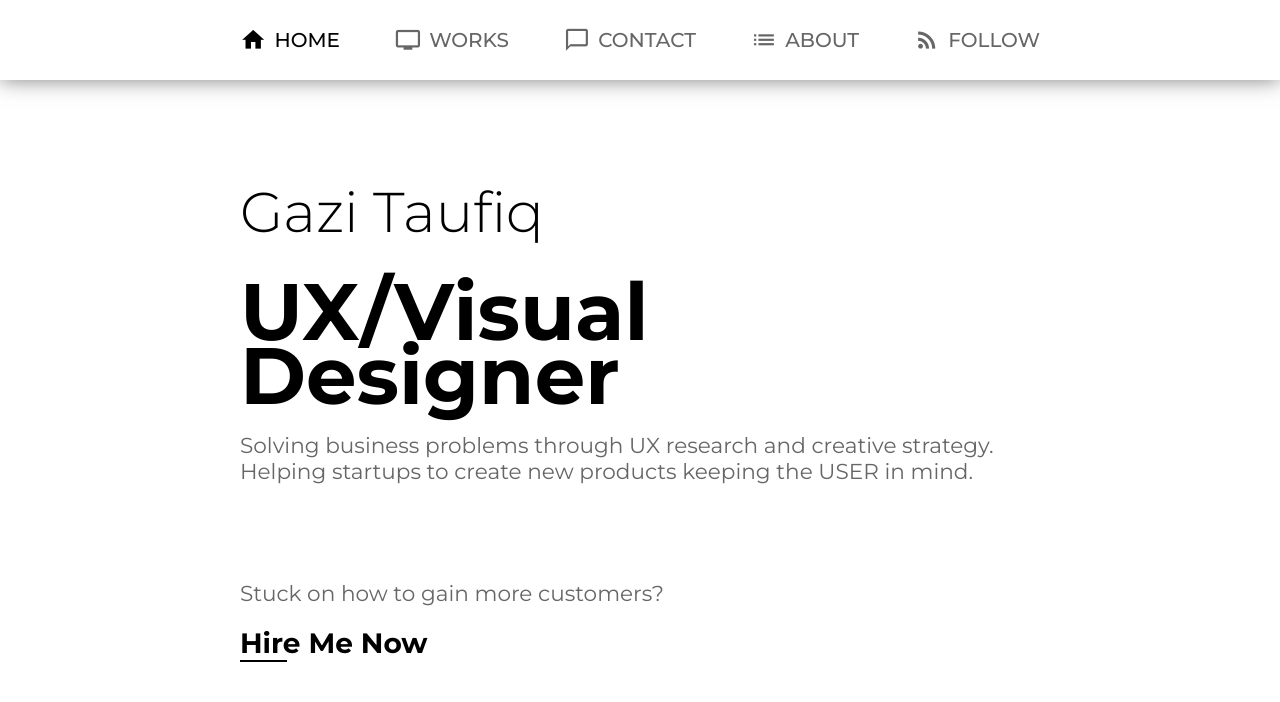
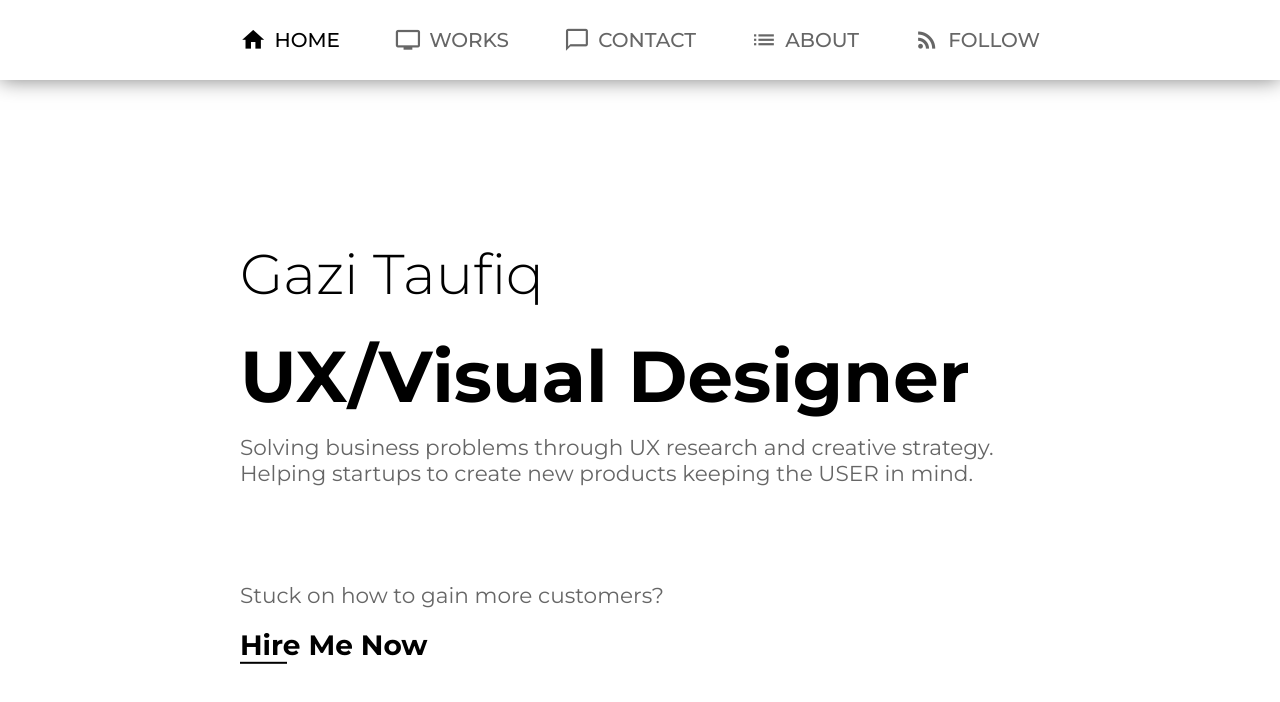
Before and after one commit to GaziTaufiqIslam/Summer18portfolio, a plain HTML site: page index.html in a window 1280 px wide. Drawn offline with Linux system fonts and the light colour scheme.

Commit message:
home page scrolling fixed

```diff
--- a/css/home.css
+++ b/css/home.css
@@ -1,19 +1,12 @@
 header {
-    height: calc(100vh - 65px);
-    padding-bottom: 2rem;
-  }
-  header .container {
-    position: relative;
-    top: 50%;
-    -webkit-transform: translateY(-50%);
-            transform: translateY(-50%);
+    padding: 3rem  0 calc(65px + 3rem);
   }
   header .container h2 {
     line-height: 1;
     font-weight: 300;
   }
   header .container h1 {
-    line-height: 0.8;
+    line-height: 0.95;
     font-weight: 700;
     margin: 5vh 0 3vh;
   }
@@ -26,14 +19,37 @@ header {
   h4{
     color: #666;
   }
+@media (min-width: 600px) {
+  header {
+    height: calc(100vh - 65px);
+    padding-bottom: 2rem;
+}
+header .container{
+  position: relative;
+  top: 50%;
+  -webkit-transform: translateY(-50%);
+  transform: translateY(-50%);
+  }
+}
 @media (min-width: 800px) {
   header {
     height: calc(100vh - 80px);
     position: relative;
     top: 80px;
+
+  }
+  header {
+    height: calc(100vh - 65px);
+    padding-bottom: 2rem;
+  }
+  header .container {
+    position: relative;
+    top: 50%;
+    -webkit-transform: translateY(-50%);
+            transform: translateY(-50%);
   }
   header .container h1 {
-      font-size: 5rem;
+    font-size: 4.5rem;
   }
   header .container h2 {
     font-size: 3.5rem;
```
Lines whose indentation alone changed are shown as unchanged.
